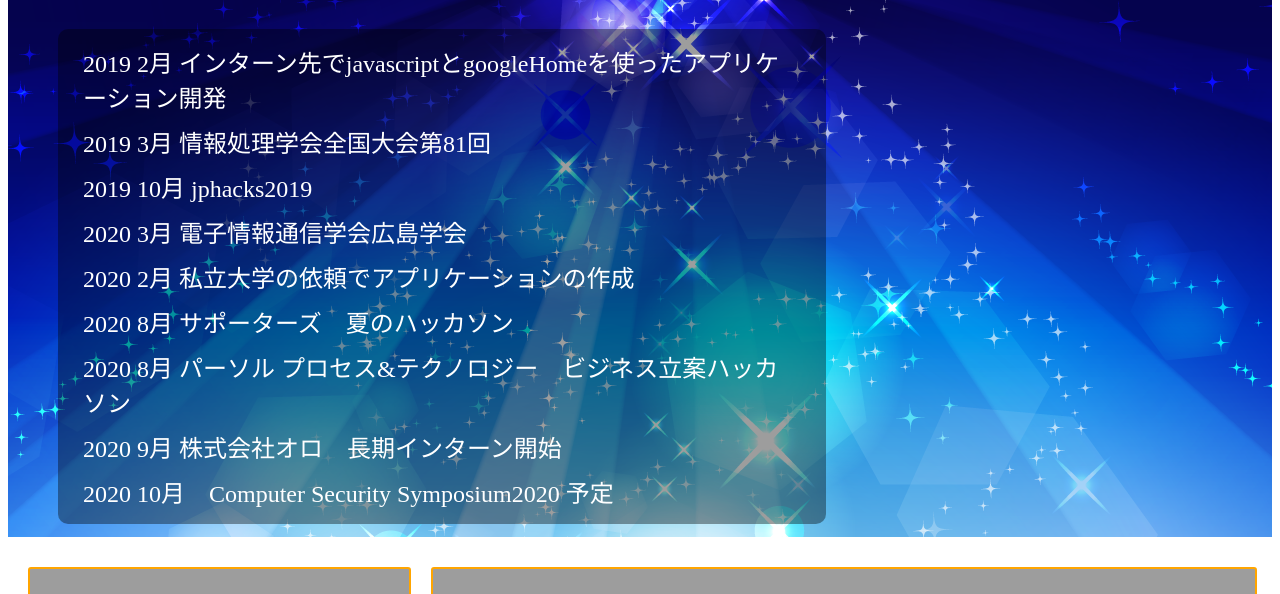
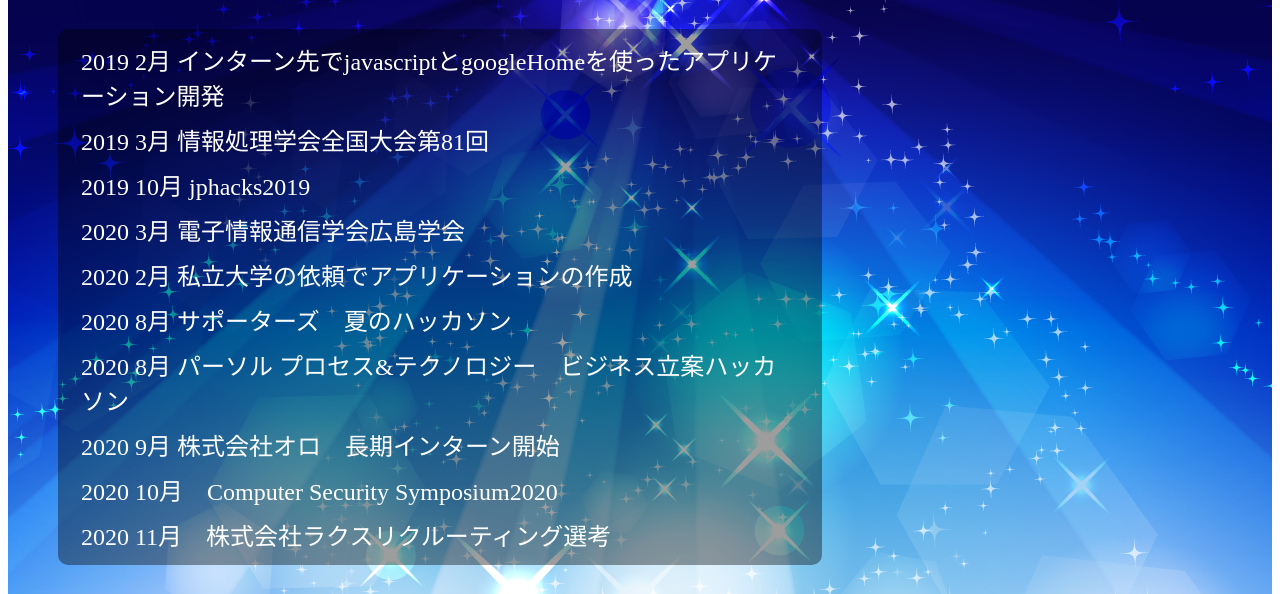
Before and after one commit to kouta0530/portfolio, a plain HTML site: page index.html in a window 1280 px wide. Shown: the part 720-1314 px from the top of the page. Drawn offline with nearby package versions, Linux system fonts and the light colour scheme.

Commit message:
add 履歴の追加

```diff
--- a/css/test.scss
+++ b/css/test.scss
@@ -80,6 +80,7 @@ hr{
 .history{
     @include Frame(100% ,auto,0px auto,0);
     min-height: 600px;
+    padding-bottom:5px;
     background-image: url("../img/28052.png");
     font-size: 24px;
     color: white;
--- a/index.html
+++ b/index.html
@@ -63,7 +63,8 @@
                     <li>2020 8月 サポーターズ　夏のハッカソン</li>
                     <li>2020 8月 パーソル プロセス&テクノロジー　ビジネス立案ハッカソン</li>
                     <li>2020 9月 株式会社オロ　長期インターン開始</li>
-                    <li>2020 10月　Computer Security Symposium2020 予定</li>
+                    <li>2020 10月　Computer Security Symposium2020</li>
+                    <li>2020 11月　株式会社ラクスリクルーティング選考</li>
                 </ul>
         </div>
 
```
Also changed, not shown: css/test.css, 1 other file.
